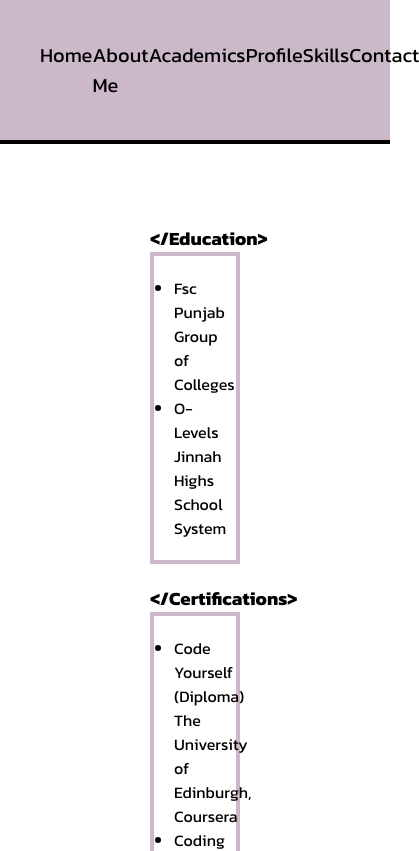
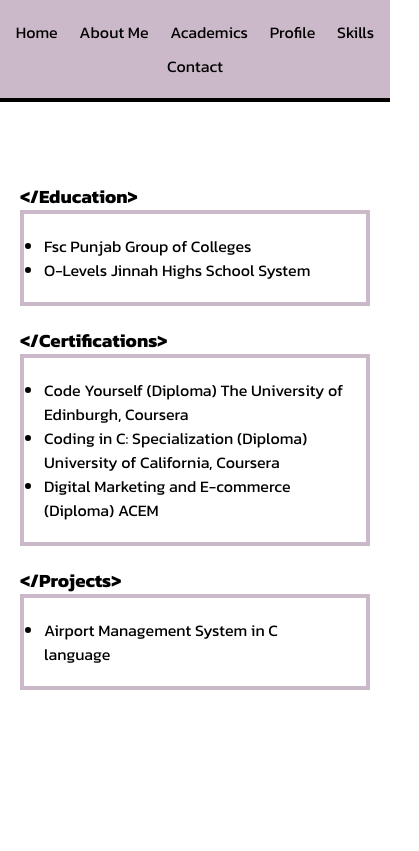
Before and after one commit to HaniaA4/Project-Website, a plain HTML site: page page3.html in a window 390 px wide. Shown: the top 851 px of the page, 419 px wide, since content can reach past the window. Drawn offline with Linux system fonts and the light colour scheme.

Commit message:
Update page3.css

```diff
--- a/page3.css
+++ b/page3.css
@@ -53,3 +53,27 @@ h3 {
 .container {
     margin-top: 80px;
 }
+@media (max-width: 768px) {
+    nav {
+        padding: 20px 10px; /* Reduce padding on smaller screens */
+    }
+
+    nav ul {
+        flex-wrap: wrap; /* Allow items to wrap if needed */
+        gap: 10px; /* Add some space between items */
+    }
+
+    nav ul li a {
+        font-size: 16px; /* Slightly reduce font size */
+        white-space: nowrap; /* Prevent text from breaking */
+    }
+
+    .box {
+        margin-left: 20px; /* Reduce margins on content boxes */
+        margin-right: 20px;
+    }
+
+    h3 {
+        margin-left: 20px;
+    }
+}
```
